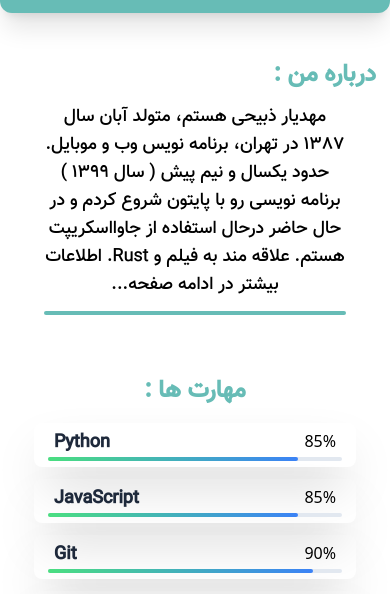
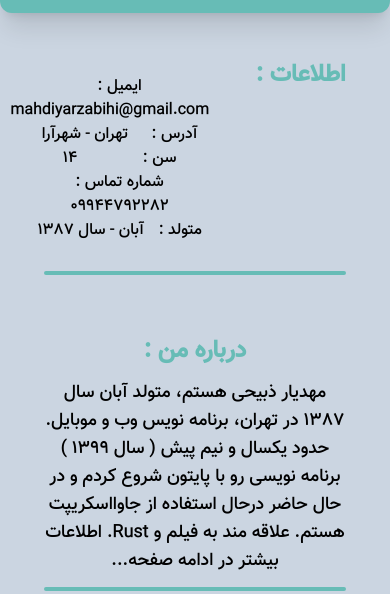
Before and after one commit to Mahdiyar-Zabihi/V2.CV-Project, a website: page Src/Index.html in a window 390 px wide. Shown: the part 215-809 px from the top of the page. Drawn offline with nearby package versions, Linux system fonts and the light colour scheme; files that its build step writes are made by us from their sources; files whose address does not match are found by name.

Commit message:
Information component (not full). remaining: styles, responsive, layout

```diff
--- a/Src/Index.html
+++ b/Src/Index.html
@@ -19,7 +19,7 @@
         <link rel="icon" type="image/png" href="./Imgs/FavIcon.png">
         <link rel="shortcut icon" type="image/png" href="./Imgs/FavIcon.png">
     </head>
-    <body class="flex flex-col relative flex-wrap min-h-screen">
+    <body class="flex bg-slate-300 flex-col relative flex-wrap min-h-screen">
         <!-- Header-Component Start -->
         <header class="CustomBorder justify-self-start container mx-auto pb-0 flex flex-row flex-wrap rounded-b-xl justify-between shadow-xl p-3 space-x-3 bg-primaryColor-main">
             <div class="bg-secondaryColor w-[110%] -mt-1 text-slate-50 mb-1.5 p-1.5 rounded-md order-1">
@@ -39,27 +39,36 @@
 
         <!-- Middle-Component Start -->
         <section class="space-y-8 my-8">
-            <!-- <div class="container p-3.5 mx-auto flex flex-wrap flex-col">
-                <h2 class="font-bold inline text-2xl w-2/12 basis-2/12"> ارتباط : </h2>
-                <div class="bg-red-500 space-y-3 inline w-10/12 p-2 basis-10/12 justify-self-end">
-                    <div class="bg-yellow-100">
-                        <span> ایمیل : </span>
-                        <span> mahdiyarzabihi2000@gmail.com </span>
+            <div class="container p-3.5 mx-auto flex flex-wrap flex-row">
+                <h2 class="flex-initial w-5/12 font-bold text-center sm:text-start text-2xl md:text-3xl text-primaryColor-main"> اطلاعات : </h2>
+                <div class="p-4 mb-3 flex-initial w-7/12">
+                    <div class="w-full flex flex-row flex-wrap justify-around items-center">
+                        <span class=""> ایمیل : </span>
+                        <span> mahdiyarzabihi@gmail.com </span>
                     </div>
-                    <div class="bg-yellow-100">
-                        <span> شماره تماس : </span>
-                        <span> <a class="font-sans" href="tel:+989944792282"> 09944792282 </a></span>
+                    <div class="w-full flex flex-row flex-wrap justify-around">
+                        <span class="text-start"> آدرس : </span>
+                        <span> تهران - شهرآرا </span>
                     </div>
-                    <div class="bg-yellow-100">
-                        <span> آدرس : </span>
-                        <span> تهران ، شهرآرا </span>
+                    <div class="w-full flex flex-row flex-wrap justify-around">
+                        <span class="text-start"> سن : </span>
+                        <span> 14 </span>
+                    </div>
+                    <div class="w-full flex flex-row flex-wrap justify-around">
+                        <span class="text-start"> شماره تماس : </span>
+                        <span><a href="tel:+989944792282"> 09944792282 </a></span>
+                    </div>
+                    <div class="w-full flex flex-row flex-wrap justify-around">
+                        <span class="text-start"> متولد : </span>
+                        <span> آبان - سال 1387 </span>
                     </div>
                 </div>
-                <span class="block w-8/12 p-0.5 shadow-lg min-h-0.5 bg-primaryColor-main mx-auto mt-4 rounded-lg"></span>
-            </div> -->
+                <br>
+                <span class="block w-10/12 p-0.5 shadow-lg min-h-0.5 bg-primaryColor-main mx-auto rounded-lg"></span>
+            </div>
 
             <div class="container p-3.5 mx-auto">
-                <h2 class="font-bold text-2xl text-primaryColor-main"> درباره من : </h2>
+                <h2 class="font-bold text-center sm:text-start text-2xl md:text-3xl text-primaryColor-main"> درباره من : </h2>
                 <div class="mx-7 my-3 text-center text-lg font-medium">
                     مهدیار ذبیحی هستم، متولد آبان سال 1387 در تهران، برنامه نویس وب و موبایل. حدود یکسال و نیم پیش ( سال 1399 ) برنامه نویسی رو با پایتون شروع کردم و در حال حاضر درحال استفاده از جاوااسکریپت هستم. علاقه مند به فیلم و Rust. اطلاعات بیشتر در ادامه صفحه...
                 </div>
@@ -67,7 +76,7 @@
             </div>
 
             <div class="container p-3.5 mx-auto">
-                <h2 class="font-bold text-center sm:text-start text-2xl text-primaryColor-main"> مهارت ها : </h2>
+                <h2 class="font-bold text-center sm:text-start text-2xl md:text-3xl text-primaryColor-main"> مهارت ها : </h2>
                 <div class="grid gap-3 mx-5 my-4 auto-rows-fr md:grid-cols-3 md:auto-cols-fr sm:grid-cols-2 lg:grid-cols-4">
                     <div class="flex shadow-2xl rounded-lg flex-row flex-wrap p-1.5 hover:scale-105 duration-200 ease-in">
                         <div class="flex w-full mx-3.5 justify-between">
```
